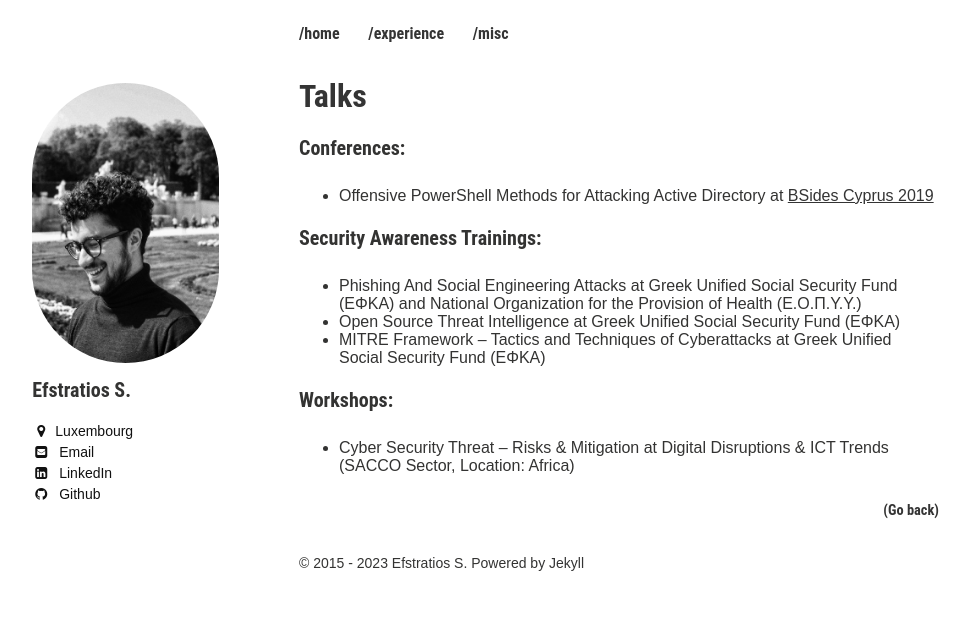
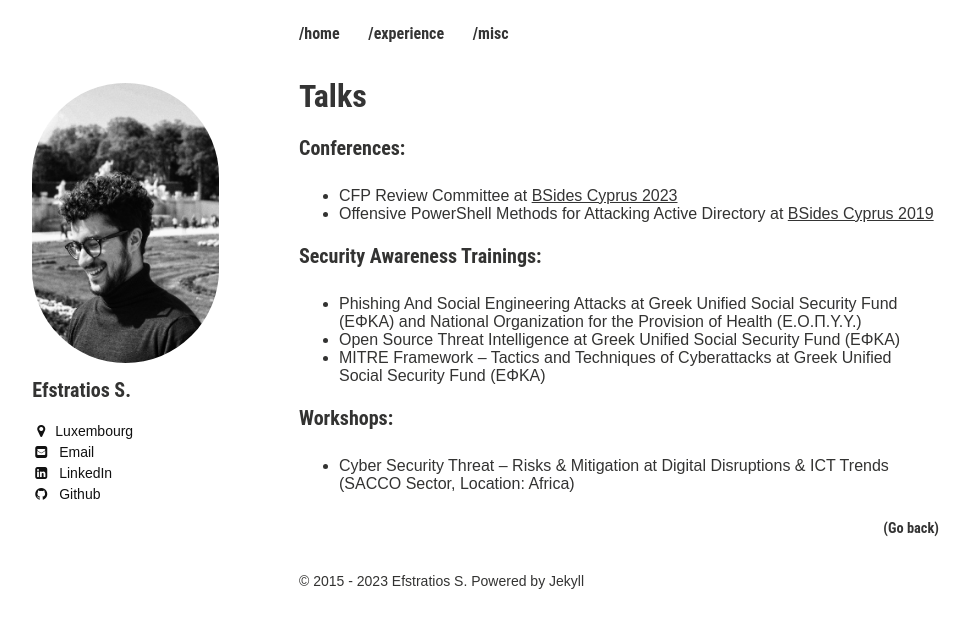
Before and after one commit to efstratios/efstratios.github.io, a Jekyll site: the page built from talks/index.md, in a window 1280 px wide. Shown: the top 628 px of the page, without its empty margins (21-991 px from the left). Built offline with Jekyll 4.4.1, drawn with Linux system fonts in a browser that asks for light colours.

Commit message:
BSides 2023

```diff
--- a/talks/index.md
+++ b/talks/index.md
@@ -6,6 +6,7 @@ share: true
 ---
 
 ### Conferences:
+* CFP Review Committee at [BSides Cyprus 2023](https://bsidescyprus.com/){:target="_blank" rel="noopener"}
 * Offensive PowerShell Methods for Attacking Active Directory at [BSides Cyprus 2019](https://bsidescyprus.com/){:target="_blank" rel="noopener"}
 
 ### Security Awareness Trainings:
```
